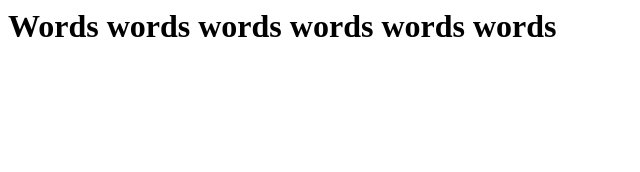
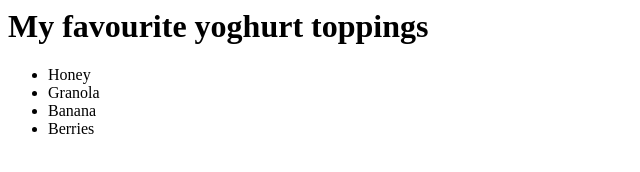
Before and after one commit to harrietbull/My_First_Repository, a plain HTML site: page index.html in a window 1280 px wide. Shown: the whole page, without its empty margins (0-640 px from the left). Drawn offline with Linux system fonts and the light colour scheme.

Commit message:
Added yoghurt topping list

```diff
--- a/index.html
+++ b/index.html
@@ -1 +1,8 @@
-<h1>Words words words words words words</h1>
+<h1>My favourite yoghurt toppings</h1>
+
+<ul>
+  <li>Honey</li>
+  <li>Granola</li>
+  <li>Banana</li>
+  <li>Berries</li>
+</ul>
```
